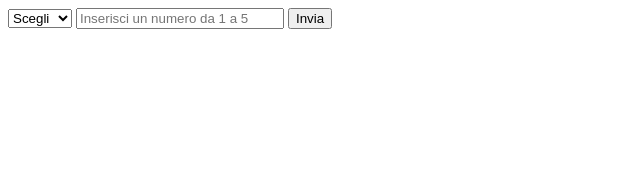
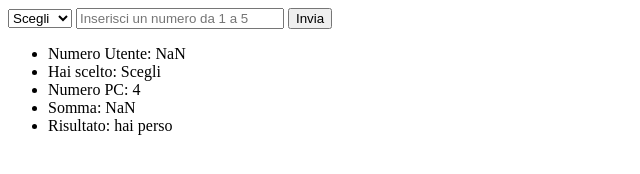
Before and after one commit to RoccoCerro/js-paliedispari, a plain HTML site: page pariedispari/index.html in a window 1280 px wide. Both pictures are taken after a click on the button "Invia". Shown: the whole page, without its empty margins (0-640 px from the left). Drawn offline with Linux system fonts and the light colour scheme.

Commit message:
ADD elementi nel dom

```diff
--- a/pariedispari/index.html
+++ b/pariedispari/index.html
@@ -13,6 +13,9 @@
     </select>
     <input type="number" id="input-user" placeholder="Inserisci un numero da 1 a 5" style="width: 200px;">
     <button type="submit" id="button">Invia</button>
+    <ul >
+
+    </ul>
     <script src="./js/app.js"></script>
 </body>
 </html>
--- a/pariedispari/js/app.js
+++ b/pariedispari/js/app.js
@@ -10,11 +10,13 @@
 const inputNumberUserElement = document.getElementById("input-user");
 const selectEvenOddElement = document.getElementById("select-even-odd")
 const buttonElement = document.getElementById("button")
+const listDomElement = document.querySelector("ul");
 let numberUser = 0;
 let evenOdd = "";
 let numberPC = 0;
 const max = 5;
 let somma = 0;
+let result="";
 
 buttonElement.addEventListener("click", function(){
     numberUser = parseInt(inputNumberUserElement.value);
@@ -32,10 +34,19 @@ buttonElement.addEventListener("click", function(){
 
     if(evenOdd === functionEvenOdd(somma)){
         console.log("hai vinto");
+        result = "hai vinto"
     }else{
         console.log("hai perso");
+        result = "hai perso"
     }
 
+    listDomElement.innerHTML = `
+    <li>Numero Utente: ${numberUser}</li>
+    <li>Hai scelto: ${evenOdd}</li>
+    <li>Numero PC: ${numberPC}</li>
+    <li>Somma: ${somma}</li>
+    <li>Risultato: ${result}</li>
+    `
 })
 
 
```
